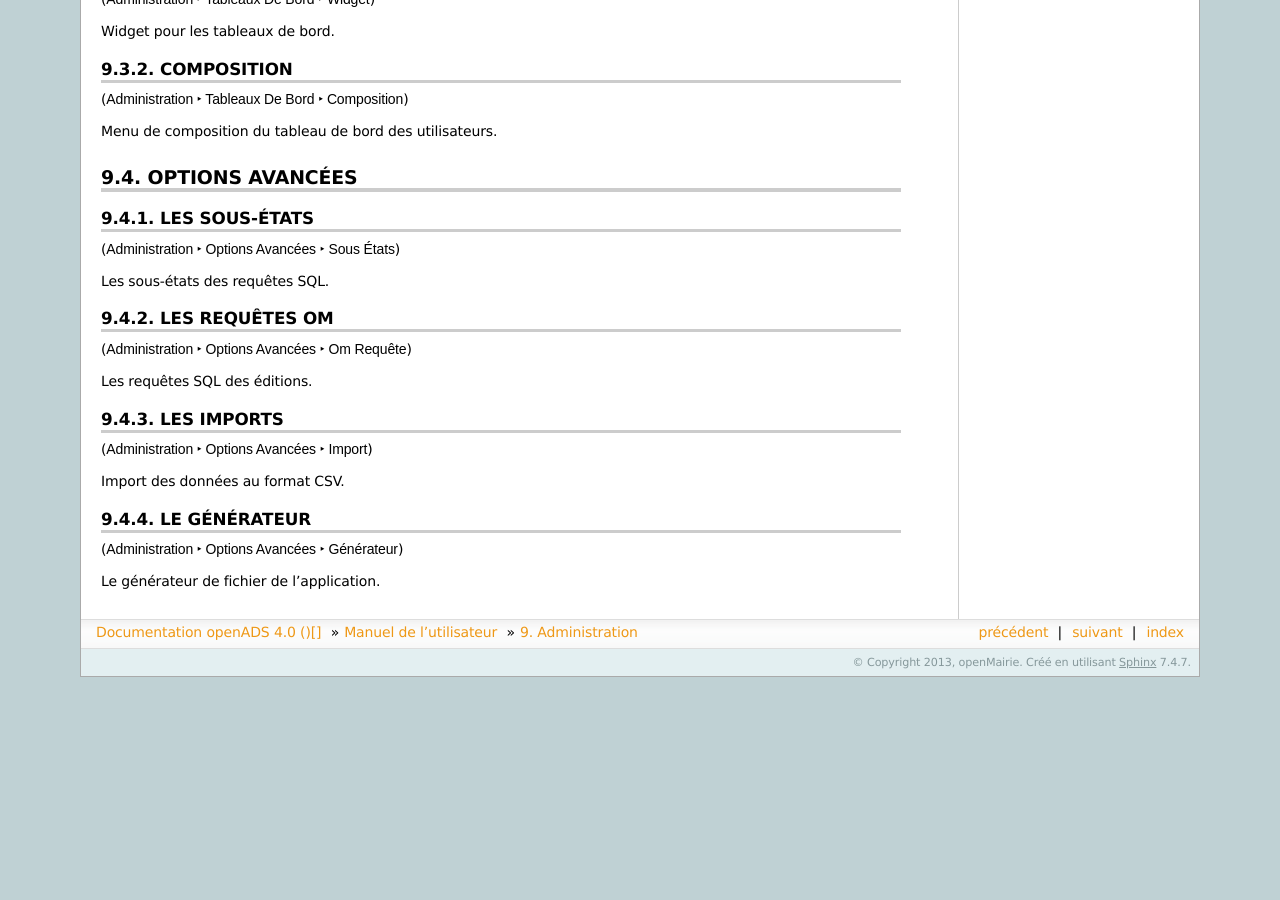
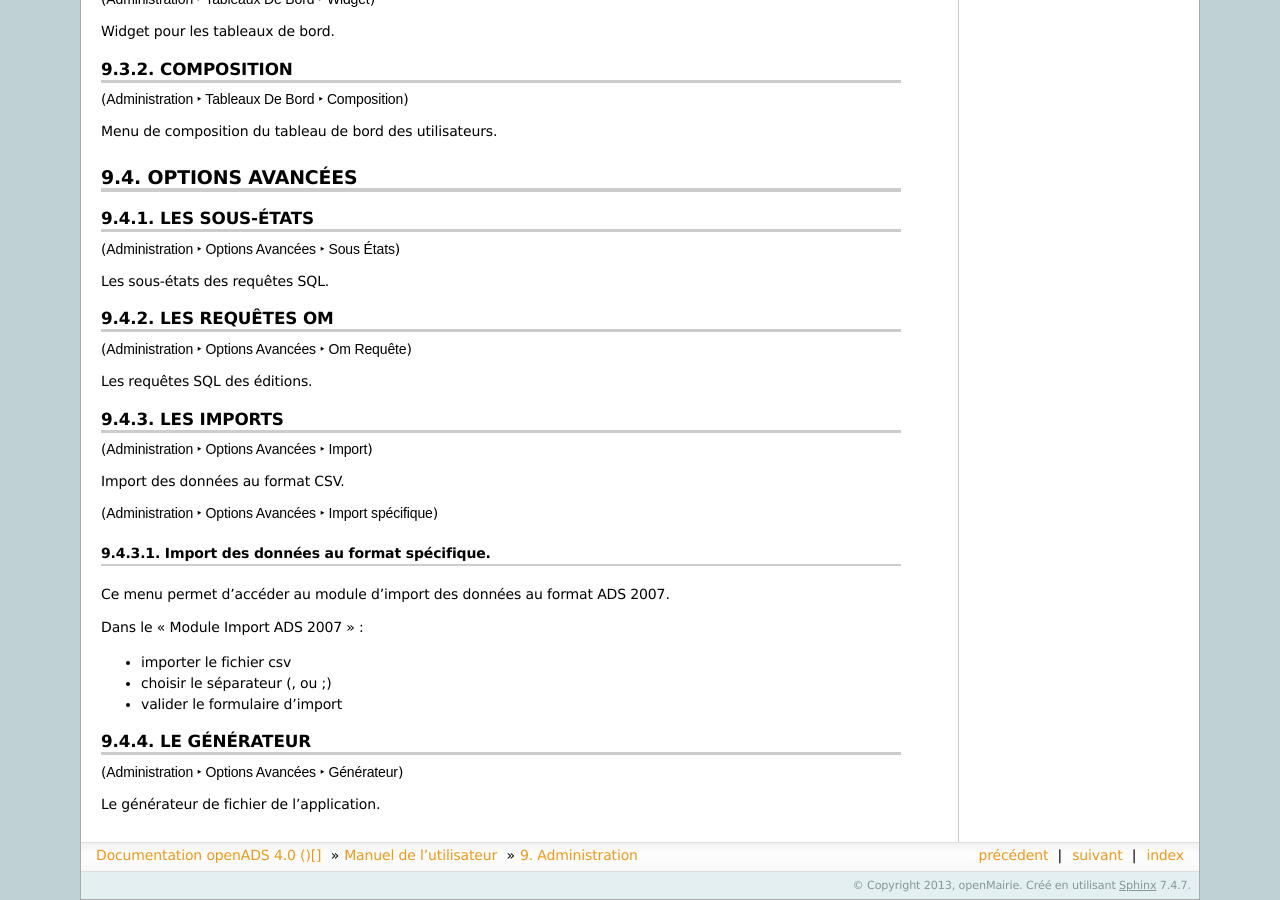
Before and after one commit to mpavaux/openads-documentation, a Sphinx documentation site: the page built from source/manuel_utilisateur/administration.rst, in a window 1280 px wide and 900 px high, scrolled down 1401 px. Built offline with Sphinx 7.4.7, drawn with Linux system fonts in a browser that asks for light colours; before the commit the page ends 2078 px from its top, so only the background shows below that; some of the changed text lies outside the part shown.

Commit message:
Update administration.rst

```diff
--- a/source/manuel_utilisateur/administration.rst
+++ b/source/manuel_utilisateur/administration.rst
@@ -168,6 +168,28 @@
 
 Import des données au format CSV.
 
+(:menuselection:`Administration --> Options Avancées --> Import spécifique`)
+
+Import des données au format spécifique.
+========================================
+
+Ce menu permet d'accéder au module d'import des données au format ADS 2007.
+
+Dans le "Module Import ADS 2007" :
+
+- importer le fichier csv
+- choisir le séparateur (, ou ;)
+- valider le formulaire d'import
+
+.. note:
+  Le paramètre d'import "Importer les Id" ne change rien aux données importées.
+.. note:
+  Le paramètre d'import "Importer les Id" ne change rien aux données importées.
+
+
+
+
+
 
 .. _administration_generateur:
 
```
